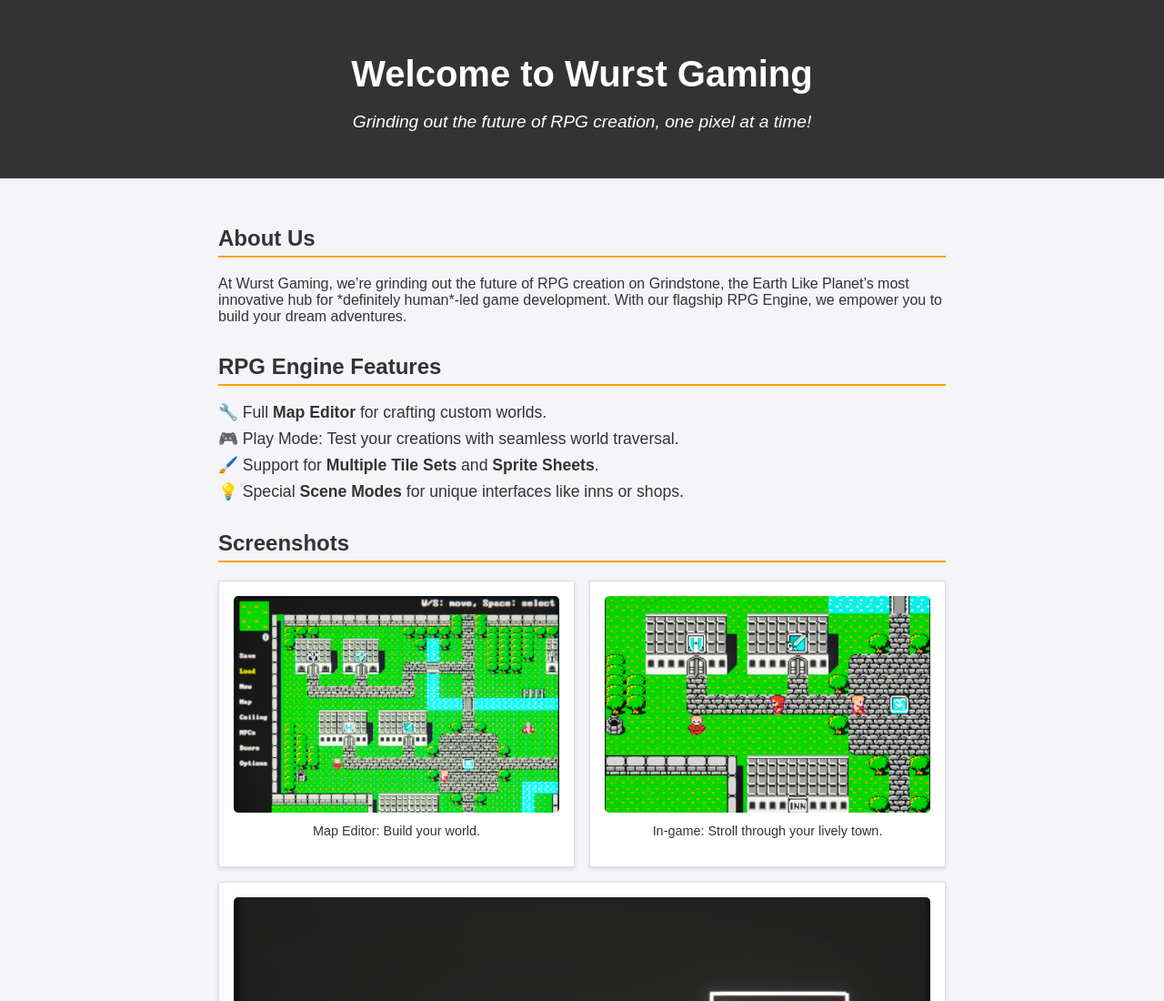
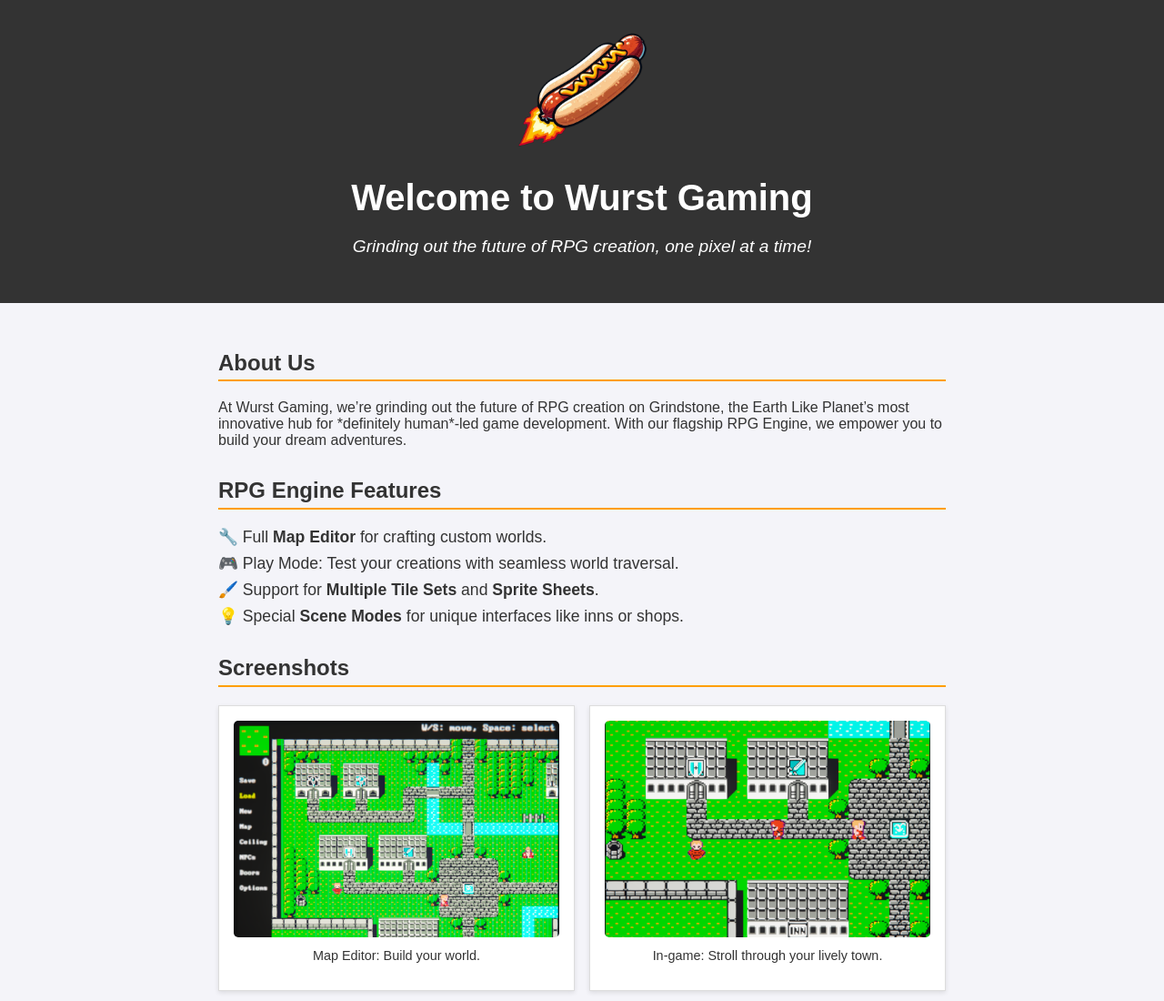
Before and after one commit to sophiathekitty/RPG-Engine, a plain HTML site: page index.html in a window 1280 px wide. Shown: the top 1100 px of the page at 91% size. Drawn offline with Linux system fonts and the light colour scheme.

Commit message:
adding wurst gaming logo

```diff
--- a/index.html
+++ b/index.html
@@ -8,6 +8,7 @@
 </head>
 <body>
     <header>
+        <img src="logo.png" alt="Wurst Gaming Logo" />
         <h1>Welcome to Wurst Gaming</h1>
         <p>Grinding out the future of RPG creation, one pixel at a time!</p>
     </header>
--- a/styles.css
+++ b/styles.css
@@ -13,7 +13,11 @@ header {
     background-color: #333;
     color: #fff;
 }
-
+header img {
+    max-width: 150px;
+    height: auto;
+    border-radius: 5px;
+}
 header h1 {
     font-size: 2.5rem;
     margin-bottom: 0.5rem;
```
Also changed, not shown: credits.html (+1 -0 lines), terms.html (+1 -0 lines), logo.png (added).
